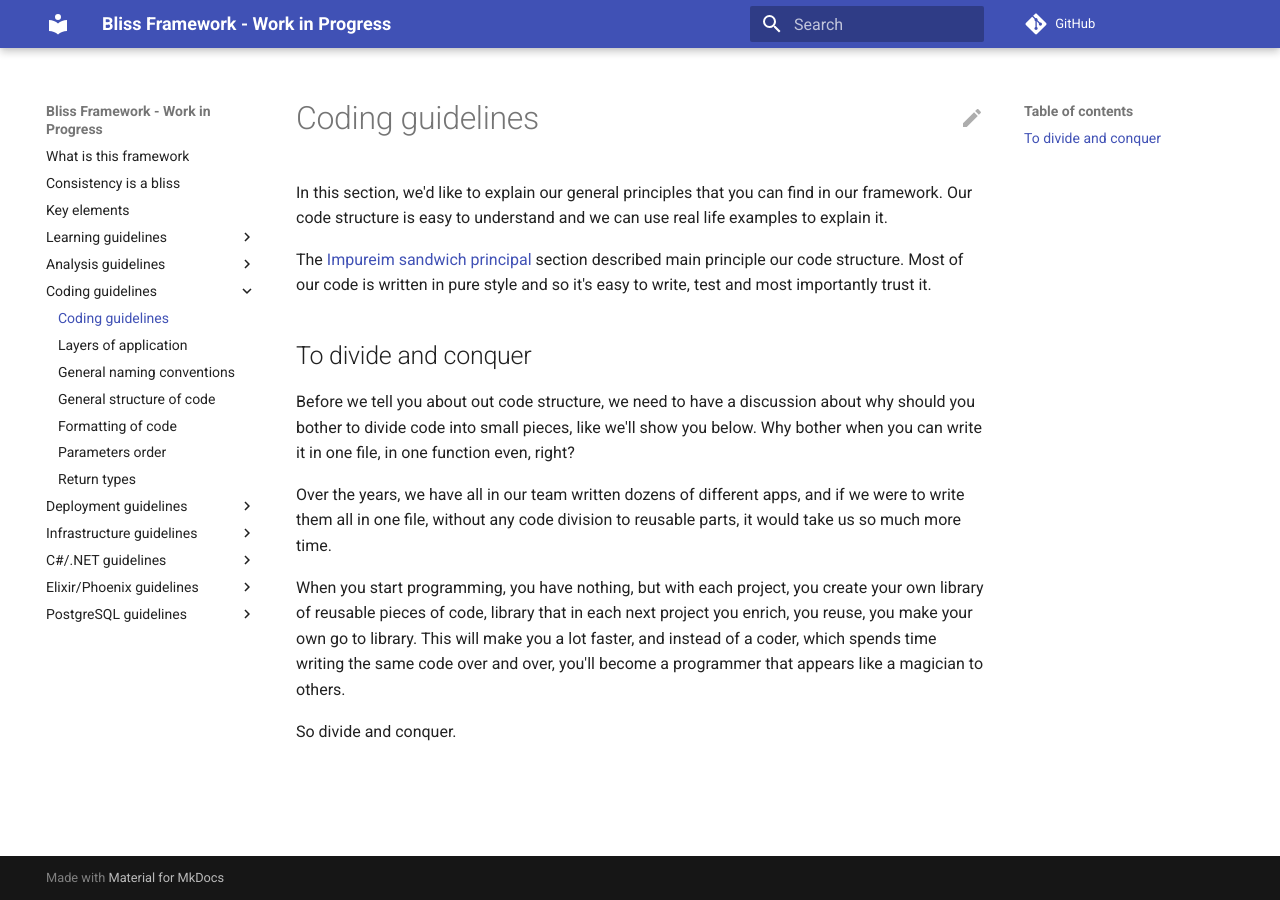
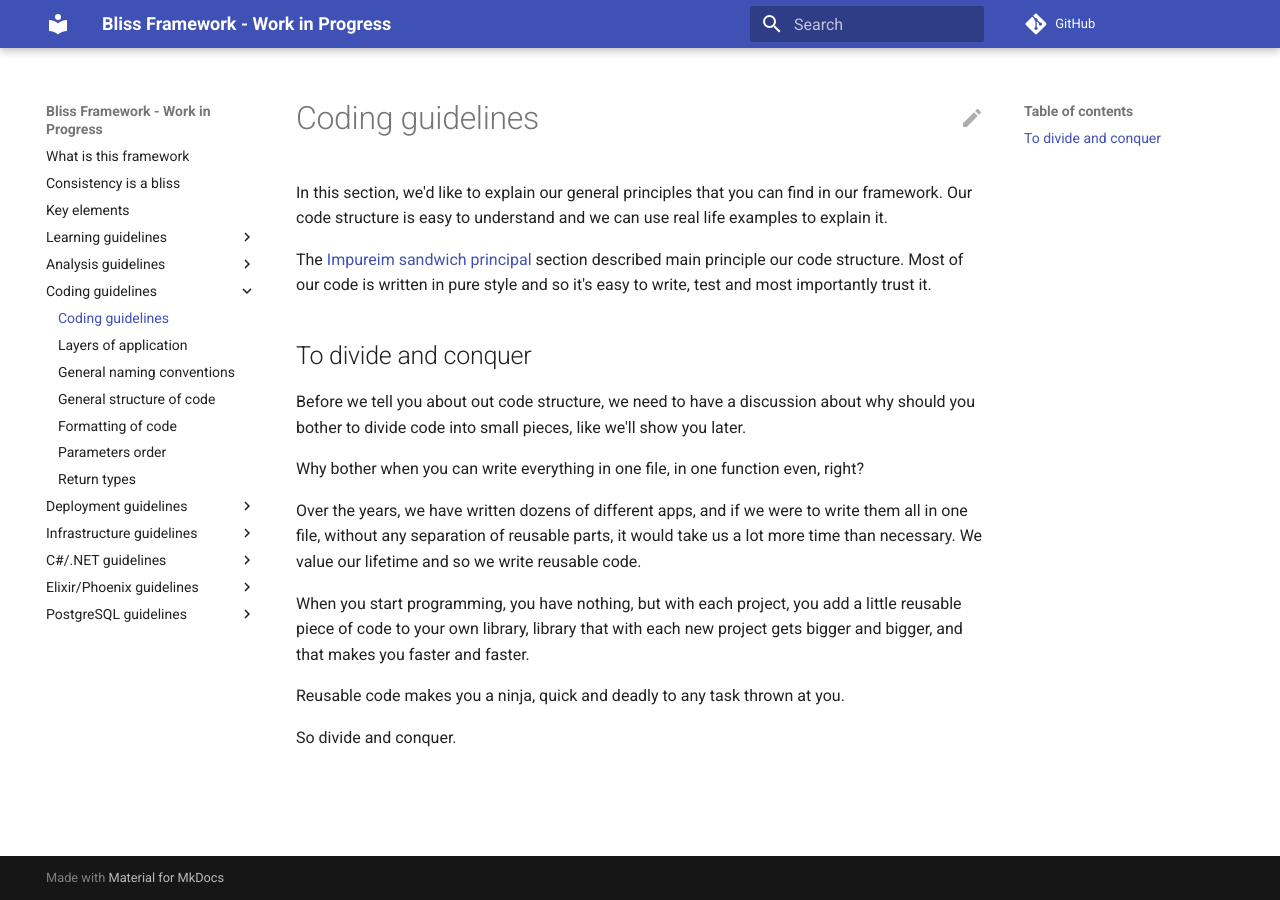
Before and after one commit to bliss-framework/web, an MkDocs documentation site: the page built from docs/coding-guidelines/index.md, in a window 1280 px wide. Built offline with MkDocs 1.6.1 and Material for MkDocs 9.7.7, drawn with Linux system fonts in a browser that asks for light colours; comment, search, counter and statistics services are not loaded.

Commit message:
- coding-guidelines/index.md - small correction

```diff
--- a/docs/coding-guidelines/index.md
+++ b/docs/coding-guidelines/index.md
@@ -6,10 +6,14 @@ The [Impureim sandwich principal](../learning-guidelines/functional-vs-OOP-progr
 
 ## To divide and conquer
 
-Before we tell you about out code structure, we need to have a discussion about why should you bother to divide code into small pieces, like we'll show you below. Why bother when you can write it in one file, in one function even, right?
+Before we tell you about out code structure, we need to have a discussion about why should you bother to divide code into small pieces, like we'll show you later.
 
-Over the years, we have all in our team written dozens of different apps, and if we were to write them all in one file, without any code division to reusable parts, it would take us so much more time.
+Why bother when you can write everything in one file, in one function even, right?
 
-When you start programming, you have nothing, but with each project, you create your own library of reusable pieces of code, library that in each next project you enrich, you reuse, you make your own go to library. This will make you a lot faster, and instead of a coder, which spends time writing the same code over and over, you'll become a programmer that appears like a magician to others.
+Over the years, we have written dozens of different apps, and if we were to write them all in one file, without any separation of reusable parts, it would take us a lot more time than necessary. We value our lifetime and so we write reusable code.
+
+When you start programming, you have nothing, but with each project, you add a little reusable piece of code to your own library, library that with each new project gets bigger and bigger, and that makes you faster and faster.
+
+Reusable code makes you a ninja, quick and deadly to any task thrown at you.
 
 So divide and conquer.
```
